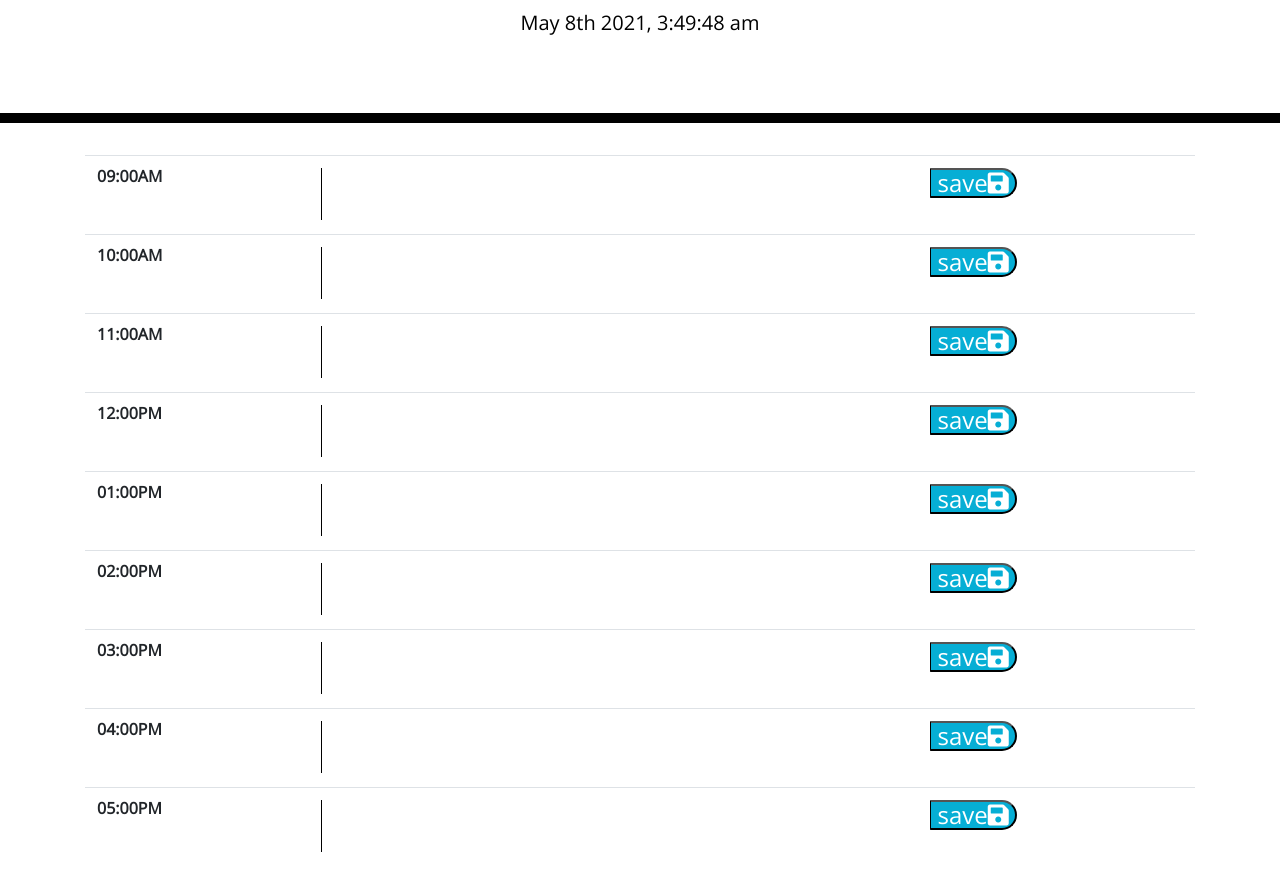
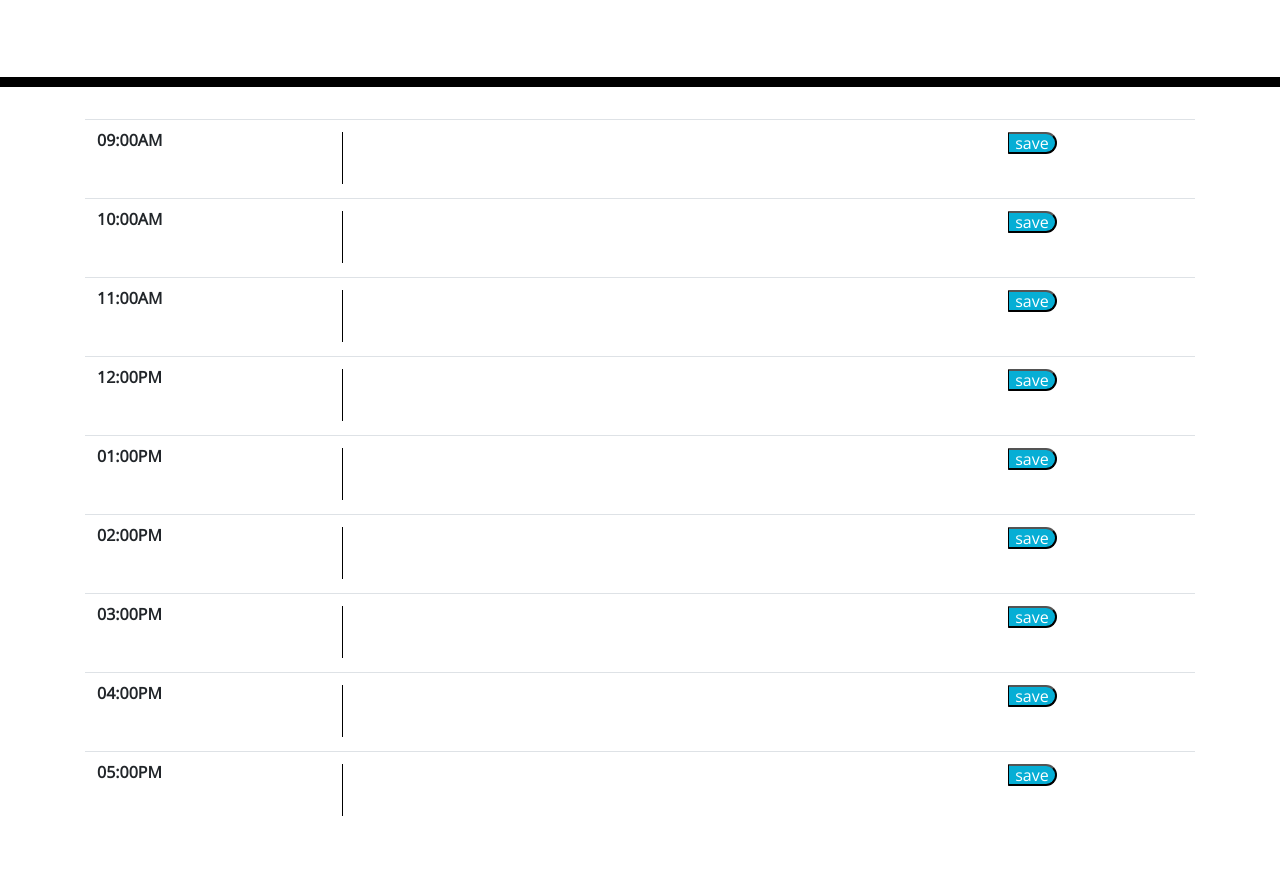
Before and after one commit to saida179/work-day-scheduler-homework, a plain HTML site: page index.html in a window 1280 px wide. Shown: the part 181-1063 px from the top of the page. After the commit the page ends 1027 px from the top, so only its background shows below. Drawn offline with nearby package versions, Linux system fonts and the light colour scheme.

Commit message:
read me update

```diff
--- a/index.html
+++ b/index.html
@@ -21,89 +21,88 @@
   </header>
   <div class="container">
 
-
     <!-- Time blocks go here -->
     <table class="table">
       <tbody>
         <tr>
           <th scope="row">09:00AM</th>
-          <td class="calendar-event">
+          <td class="event">
             <textarea id="text-9am" class="calendar-text"></textarea>
           </td>
           <td>
-            <button style='font-size:24px'>save<i class='fas fa-save'></i></button>
+            <button class="saveBtn">save</button>
           </td>
         </tr>
         <tr>
           <th scope="row">10:00AM</th>
-          <td class="calendar-event">
+          <td class="event">
             <textarea id="text-10am" class="calendar-text"></textarea>
           </td>
           <td>
-            <button style='font-size:24px'>save<i class='fas fa-save'></i></button>
+            <button class="saveBtn">save</button>
           </td>
         </tr>
         <tr>
           <th scope="row">11:00AM</th>
-          <td class="calendar-event">
+          <td class="event">
             <textarea id="text-11am" class="calendar-text"></textarea>
           </td>
           <td>
-            <button style='font-size:24px'>save<i class='fas fa-save'></i></button>
+            <button class="saveBtn">save</button>
           </td>
         </tr>
         <tr>
           <th scope="row">12:00PM</th>
-          <td class="calendar-event">
+          <td class="event">
             <textarea id="text-12pm" class="calendar-text"></textarea>
           </td>
           <td>
-            <button style='font-size:24px'>save<i class='fas fa-save'></i></button>
+            <button class="saveBtn">save</button>
           </td>
         </tr>
         <tr>
           <th scope="row">01:00PM</th>
-          <td class="calendar-event">
+          <td class="event">
             <textarea id="text-1pm" class="calendar-text"></textarea>
           </td>
           <td>
-            <button style='font-size:24px'>save<i class='fas fa-save'></i></button>
+            <button class="saveBtn">save</button>
           </td>
         </tr>
         <tr>
           <th scope="row">02:00PM</th>
-          <td class="calendar-event">
+          <td class="event">
             <textarea id="text-2pm" class="calendar-text"></textarea>
           </td>
           <td>
-            <button style='font-size:24px'>save<i class='fas fa-save'></i></button>
+            <button class="saveBtn">save</button>
           </td>
         </tr>
         <tr>
           <th scope="row">03:00PM</th>
-          <td class="calendar-event">
+          <td class="event">
             <textarea id="text-3pm" class="calendar-text"></textarea>
           </td>
           <td>
-            <button style='font-size:24px'>save<i class='fas fa-save'></i></button>
+            <button class="saveBtn">save</button>
           </td>
         </tr>
         <tr>
           <th scope="row">04:00PM</th>
-          <td class="calendar-event">
+          <td class="event">
             <textarea id="text-4pm" class="calendar-text"></textarea>
           </td>
           <td>
-            <button style='font-size:24px'>save<i class='fas fa-save'></i></button>
+            <button class="saveBtn">save</button>
           </td>
         </tr>
         <tr>
           <th scope="row">05:00PM</th>
-          <td class="calendar-event">
+          <td class="event">
             <textarea id="text-5pm" class="calendar-text"></textarea>
           </td>
           <td>
-            <button style='font-size:24px'>save<i class='fas fa-save'></i></button>
+            <button class="saveBtn">save</button>
           </td>
         </tr>
       </tbody>
--- a/script.js
+++ b/script.js
@@ -1,20 +1,39 @@
 //# 05 Third-Party APIs: Work Day Scheduler
-    let currentDay = moment().format('MMMM Do YYYY, h:mm:ss a');
+let container = $(".container")
+let timeArry = document.querySelectorAll(["text-9am", "text-10am", "text-11am", "text-12pm", "text-1pm", "text-2pm", "text-3pm", "text-4pm", "text-5pm", "text-6pm" ]);
+let timeColors= document.querySelectorAll([".past", ".present", ".future"]);
+
+let currentDay = moment().format('MMMM Do YYYY, h:mm:ss a');
 $(document).ready(function(){
     $("#currentDay").text( moment().format('MMMM Do YYYY, h:mm:ss a'));
 });
 
 //WHEN I view the time blocks for that day
 //THEN each time block is color coded to indicate
-//whether it is in the past, present, or future
-let timeColors= document.querySelectorAll([".past", ".present", ".future"]);
-let timeSlotIds = document.querySelectorAll(["text-9am", "text-10am", "text-11am", "text-12pm", "text-1pm", "text-2pm", "text-3pm", "text-4pm", "text-5pm", "text-6pm" ]);
-$(document).ready(function(){
+//whether it is in the past, present, or future (need to add moment().format( h:mm:ss a'); to set time to color)
+// how do you set the color to time without writing so my code?
+function changeColor(){
+    let currentTime = moment().format('h:mm a');
+    for (let i = 0; i < timeArry.length; i++){
+        if (table(timeArry[i]) < currentTime) {
+            $("#" + time[i]).attr("style", ".past");
 
+//code it wrong how do I set up the past, present, future?
+
+    }
+    else if (parseInt(time[i]) > currentTime) {
+        $("#" + time[i]).attr("style", ".future");
+
+    }
+    else if (parseInt(time[i]) == currentTime) {
+        $("#" + time[i]).attr("style", ".present");
+
+    }
+}
+
+//WHEN I click the save button for that time block but it doesn't
+$("saveBtn").on("click"), function () {
+    let time = $(this).attr("data-time")
+    console.log("saveBtn");
+    localStorage.setItem(time);
 })
-
-
-//WHEN I click the save button for that time block
-$(".fas fa-save").on("click"), function () {
-    console.log(".fas fa-save");
-};
```
Also changed, not shown: 1 other file.
